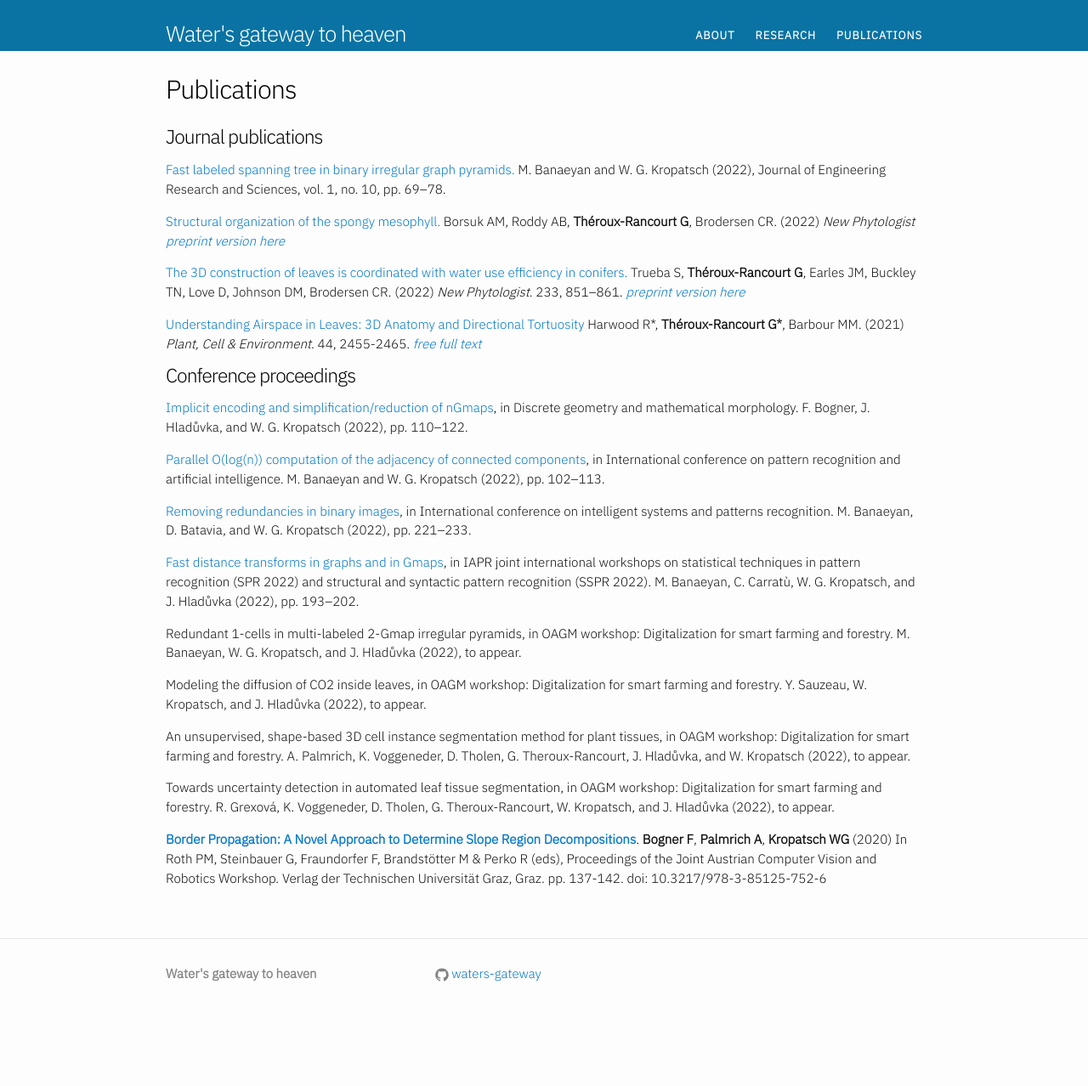
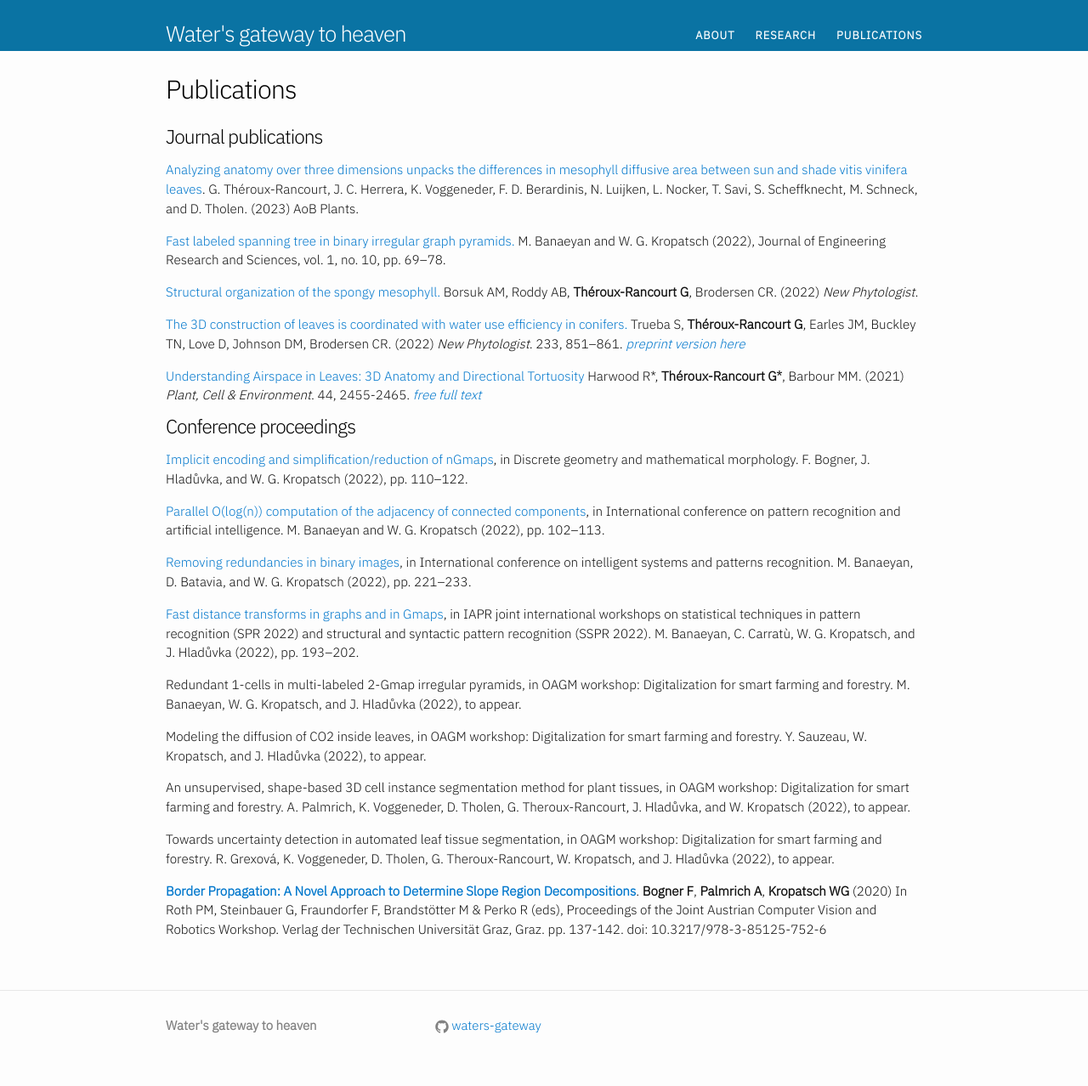
Before and after one commit to waters-gateway/waters-gateway.github.io, a Jekyll site: the page built from publications.md, in a window 1280 px wide. Shown: the whole page at 85% size. Built offline with Jekyll 4.4.1, drawn with Linux system fonts in a browser that asks for light colours; before the commit the page ends 1218 px from its top, so only the background shows below that.

Commit message:
AoB plants publication added. Some links fixed.

```diff
--- a/publications.md
+++ b/publications.md
@@ -8,9 +8,14 @@ lang: en
 
 # Journal publications
 
+
+[Analyzing anatomy over three dimensions unpacks the differences in mesophyll diffusive area between sun and shade vitis vinifera leaves](https://doi.org/10.1093/aobpla/plad001).
+G. Théroux-Rancourt, J. C. Herrera, K. Voggeneder, F. D. Berardinis, N. Luijken, L. Nocker, T. Savi, S. Scheffknecht, M. Schneck, and D. Tholen. (2023)
+AoB Plants.
+
 [Fast labeled spanning tree in binary irregular graph pyramids.](https://www.jenrs.com/v01/i10/p009/){:target="_blank"  rel="noopener noreferrer"} M. Banaeyan and W. G. Kropatsch (2022),  Journal of Engineering Research and Sciences, vol. 1, no. 10, pp. 69–78.
 
-[Structural organization of the spongy mesophyll.]((https://nph.onlinelibrary.wiley.com/doi/10.1111/nph.17971){:target="_blank"  rel="noopener noreferrer"}) Borsuk AM, Roddy AB, **Théroux-Rancourt G**, Brodersen CR. (2022) *New Phytologist* [*preprint version here*]((https://www.biorxiv.org/content/10.1101/852459v2){:target="_blank"  rel="noopener noreferrer"})
+[Structural organization of the spongy mesophyll.](https://doi.org/10.1111/nph.17971){:target="_blank"  rel="noopener noreferrer"} Borsuk AM, Roddy AB, **Théroux-Rancourt G**, Brodersen CR. (2022) *New Phytologist*.
 
 [The 3D construction of leaves is coordinated with water use efficiency in conifers.](https://doi.org/10.1111/nph.17772){:target="_blank"  rel="noopener noreferrer"} Trueba S, **Théroux-Rancourt G**, Earles JM, Buckley TN, Love D, Johnson DM, Brodersen CR. (2022) *New Phytologist*. 233, 851–861. [*preprint version here*](https://www.biorxiv.org/content/10.1101/2021.04.23.441113v1){:target="_blank"  rel="noopener noreferrer"}
 
```
